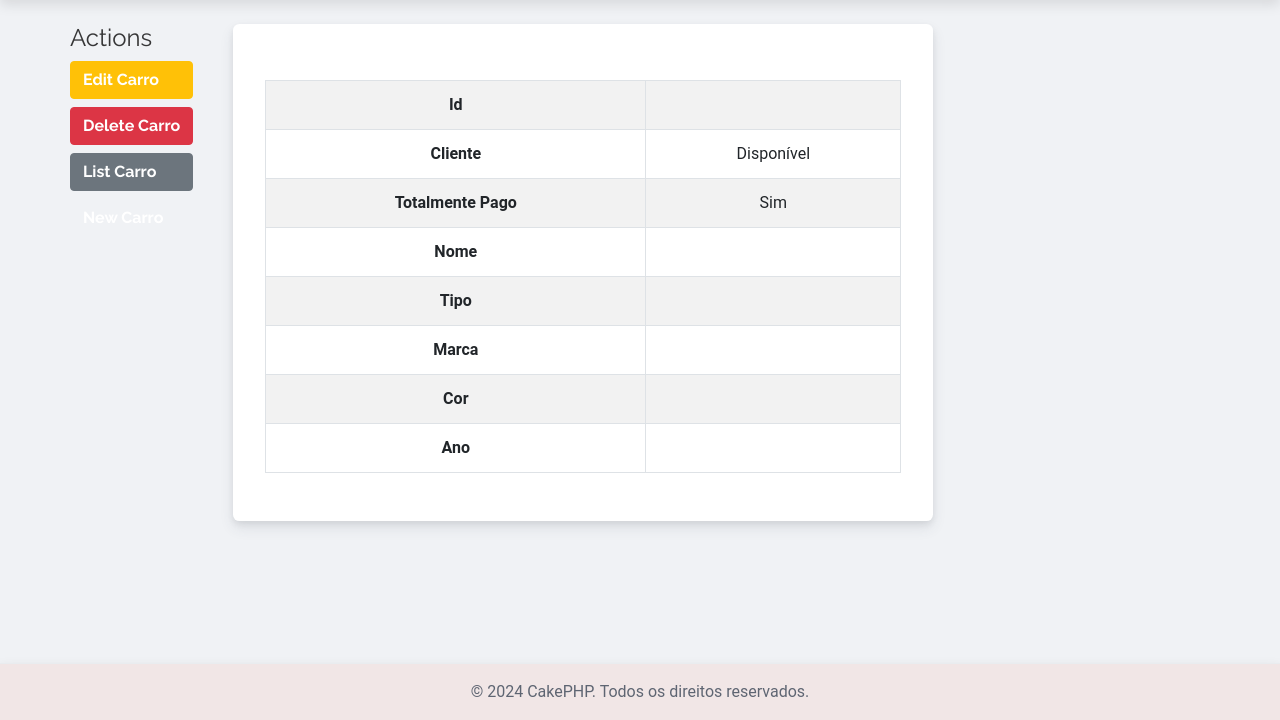
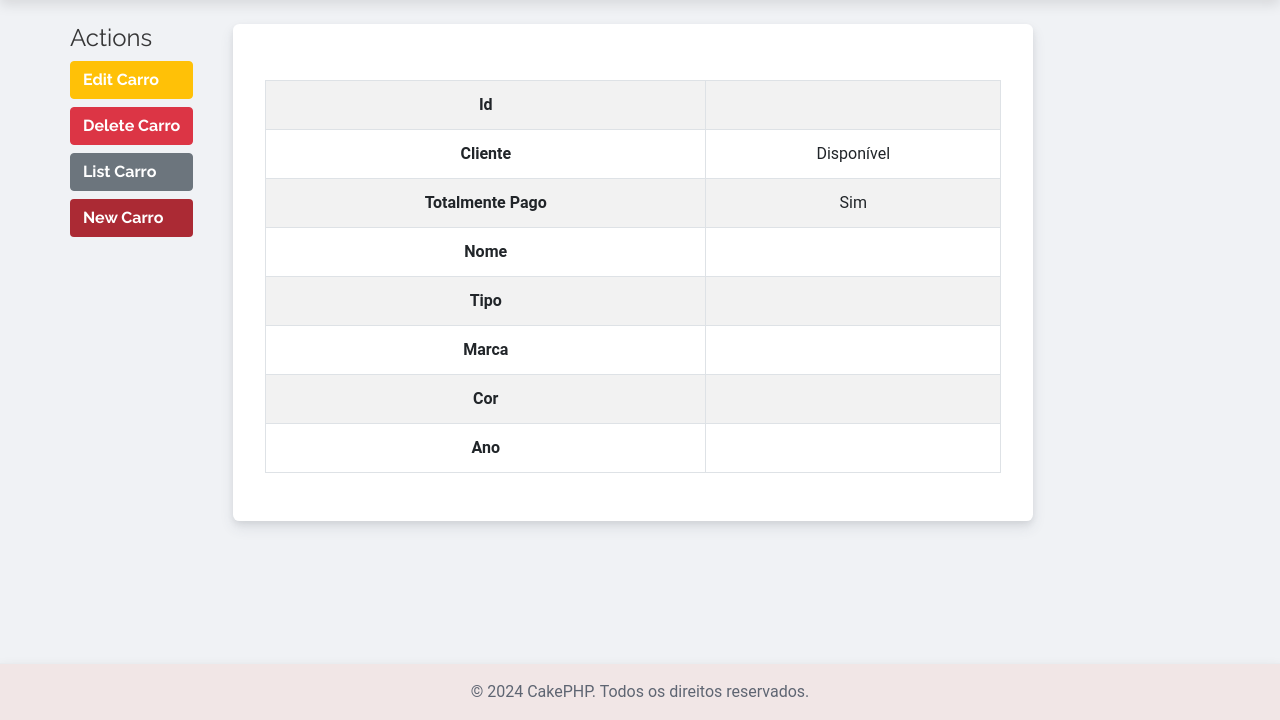
Before and after one commit to luizaribeir0/Projeto_CakePHP, a CakePHP app: template app/templates/Carro/view.php in a window 1280 px wide. Shown: the part 80-800 px from the top of the page. Run offline with PHP 8.4 and a stand-in for CakePHP, Linux system fonts and the light colour scheme; the template is opened without the code that fills it, so the values that code supplies are empty; some libraries are stand-ins or nearby versions.

Commit message:
ultimas modificacoes

```diff
--- a/app/templates/Carro/view.php
+++ b/app/templates/Carro/view.php
@@ -57,7 +57,7 @@
 
 <style>
     .view {
-        width: 700px;
+        width: 800px;
         margin-left: 40px;
     }
     .carro.view h3 {
--- a/app/templates/Cliente/view.php
+++ b/app/templates/Cliente/view.php
@@ -80,7 +80,7 @@
 
 <style>
     .view {
-        width: 700px;
+        width: 800px;
         margin-left: 40px;
     }
     .cliente.view h3 {
--- a/app/templates/layout/default.php
+++ b/app/templates/layout/default.php
@@ -53,13 +53,23 @@
             color: #D33F49;
             font-weight: bold;
             font-size: 1.2rem;
-            transition: color 0.3s;
+            transition: color 0.5s;
         }
         .navbar-light .navbar-nav .nav-link:hover {
             color: #512500;
         }
         .main {
             flex: 1;
+        }
+        .btn-bordo {
+            background-color: #ab2a34;
+            color: white;
+            font-weight: bold;
+            border-radius: 0.25rem;
+        }
+        .btn-bordo:hover {
+            background-color: #673542;
+            color: white;
         }
         .footer {
             background-color: #f1e6e6;
```
Also changed, not shown: database/banco.sqlite.
